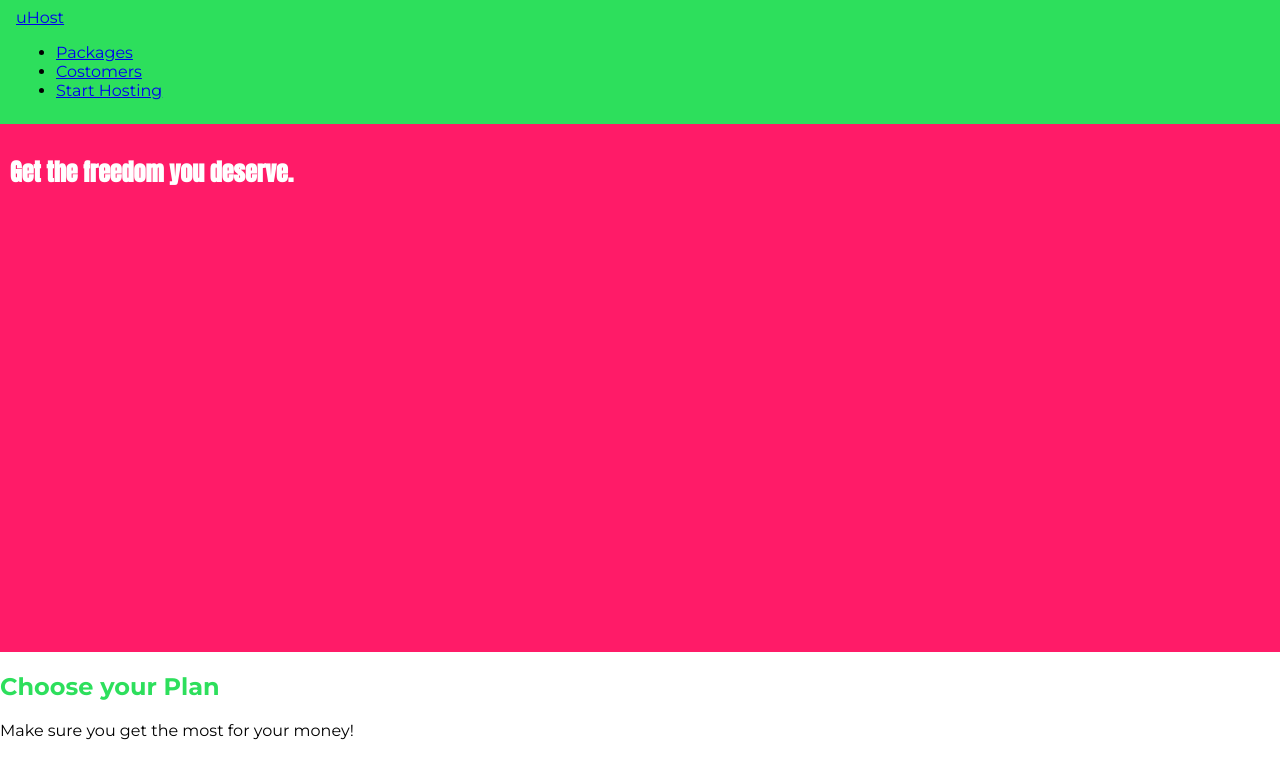
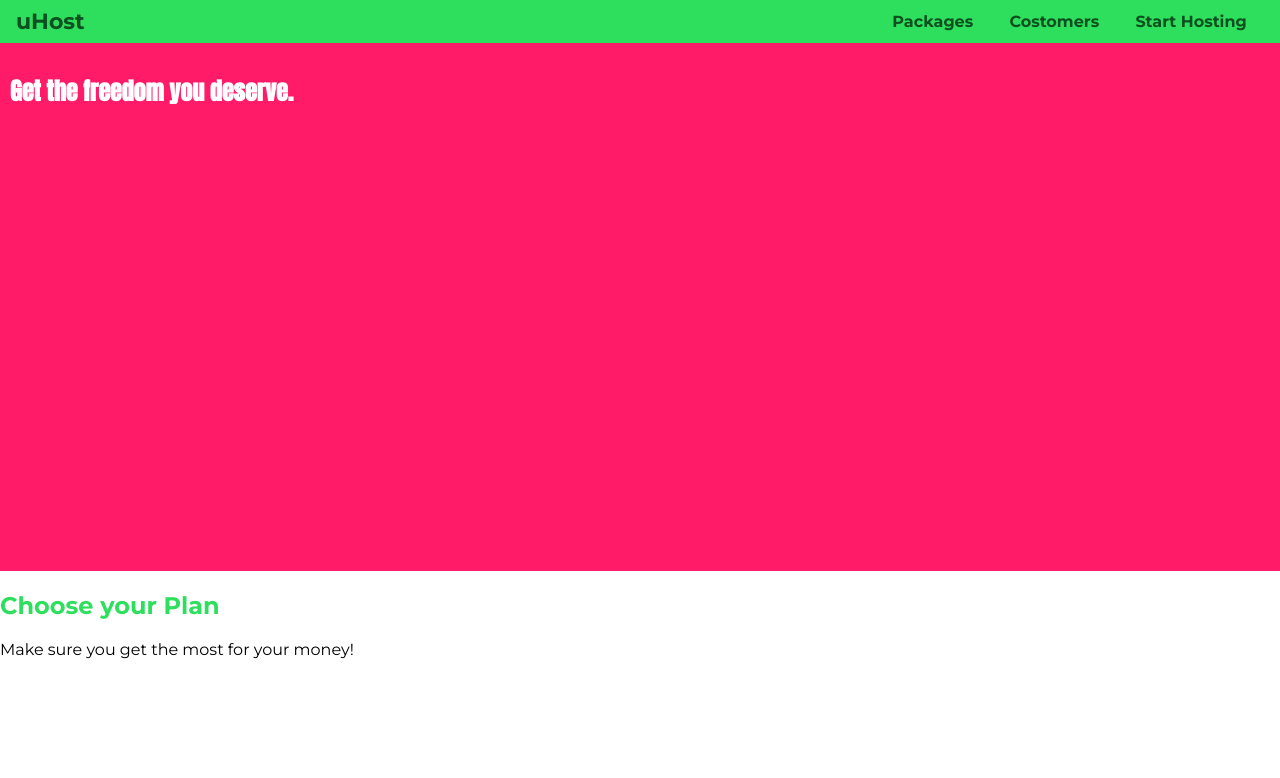
Before and after one commit to sliverz6/Study_CSS, a plain HTML site: page 1_BASIC/SECTION_2__Diving_into_the_Basics_of_CSS/index.html in a window 1280 px wide. Drawn offline with Linux system fonts and the light colour scheme.

Commit message:
2020/06/09

```diff
--- a/1_BASIC/SECTION_2__Diving_into_the_Basics_of_CSS/index.html
+++ b/1_BASIC/SECTION_2__Diving_into_the_Basics_of_CSS/index.html
@@ -14,19 +14,19 @@
 <body>
     <header class="main-header">
         <div>
-            <a href="index.html">
+            <a href="index.html" class="main-header__brand">
                 uHost
             </a>
         </div>
-        <nav>
-            <ul>
-                <li>
+        <nav class="main-nav">
+            <ul class="main-nav__items">
+                <li class="main-nav__item">
                     <a href="packages/index.html">Packages</a>
                 </li>
-                <li>
+                <li class="main-nav__item">
                     <a href="Costomers/index.html">Costomers</a>
                 </li>
-                <li>
+                <li class="main-nav__item">
                     <a href="start-hosting/index.html">Start Hosting</a>
                 </li>
             </ul>
--- a/1_BASIC/SECTION_2__Diving_into_the_Basics_of_CSS/main.css
+++ b/1_BASIC/SECTION_2__Diving_into_the_Basics_of_CSS/main.css
@@ -33,3 +33,46 @@ body {
     background: #2ddf5c;
     padding: 8px 16px;
 }
+
+.main-header > div {
+    display: inline-block;
+    vertical-align: middle;
+}
+
+.main-header__brand {
+    color: #0e4f1f;
+    text-decoration: none;
+    font-weight: bold;
+    font-size: 22px;
+}
+
+.main-nav {
+    display: inline-block;
+    text-align: right;
+    width: calc(100% - 74px);
+    vertical-align: middle;
+}
+
+.main-nav__items {
+    margin: 0;
+    padding: 0;
+    list-style: none;
+}
+
+.main-nav__item {
+    display: inline-block;
+    margin: 0 16px;
+}
+
+.main-nav__item a {
+    text-decoration: none;
+    color: #0e4f1f;
+    font-weight: bold;
+    padding: 3px 0;
+}
+
+.main-nav__item a:hover,
+.main-nav__item a:active {
+    color: white;
+    border-bottom: 5px solid white;
+}
```
